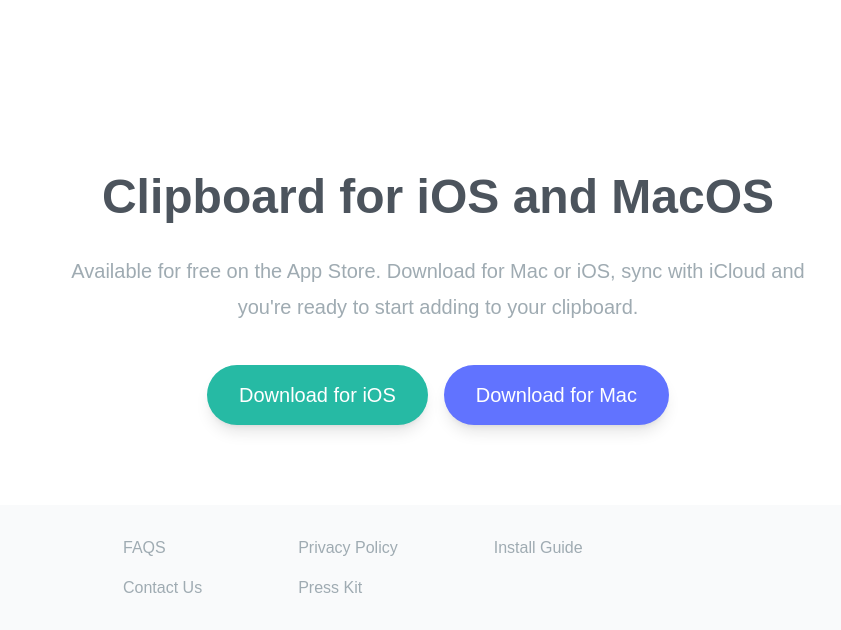
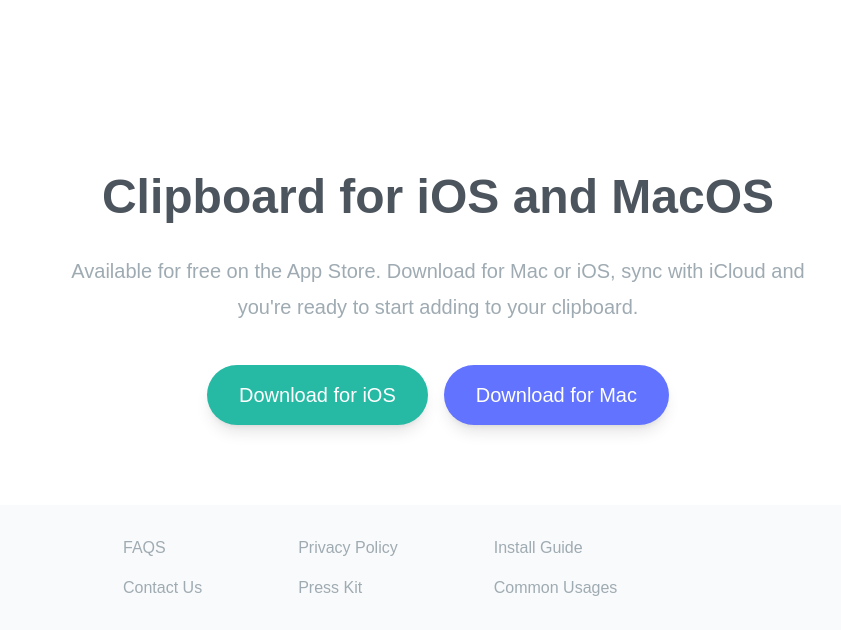
Before and after one commit to SherryFang1207/clipboard-project, a plain HTML site: page index.html in a window 1280 px wide. Shown: the part 3275-3905 px from the top of the page, 202-1043 px from the left. Drawn offline with Linux system fonts and the light colour scheme; a web font is replaced by a local one.

Commit message:
add a new line

```diff
--- a/index.html
+++ b/index.html
@@ -232,6 +232,9 @@
                             <div>
                                 <a href="#" class="hover:text-strongCyan">Install Guide</a>
                             </div>
+                            <div>
+                                <a href="#" class="hover:text-strongCyan">Common Usages</a>
+                            </div>
 
 
                         </div>
```
